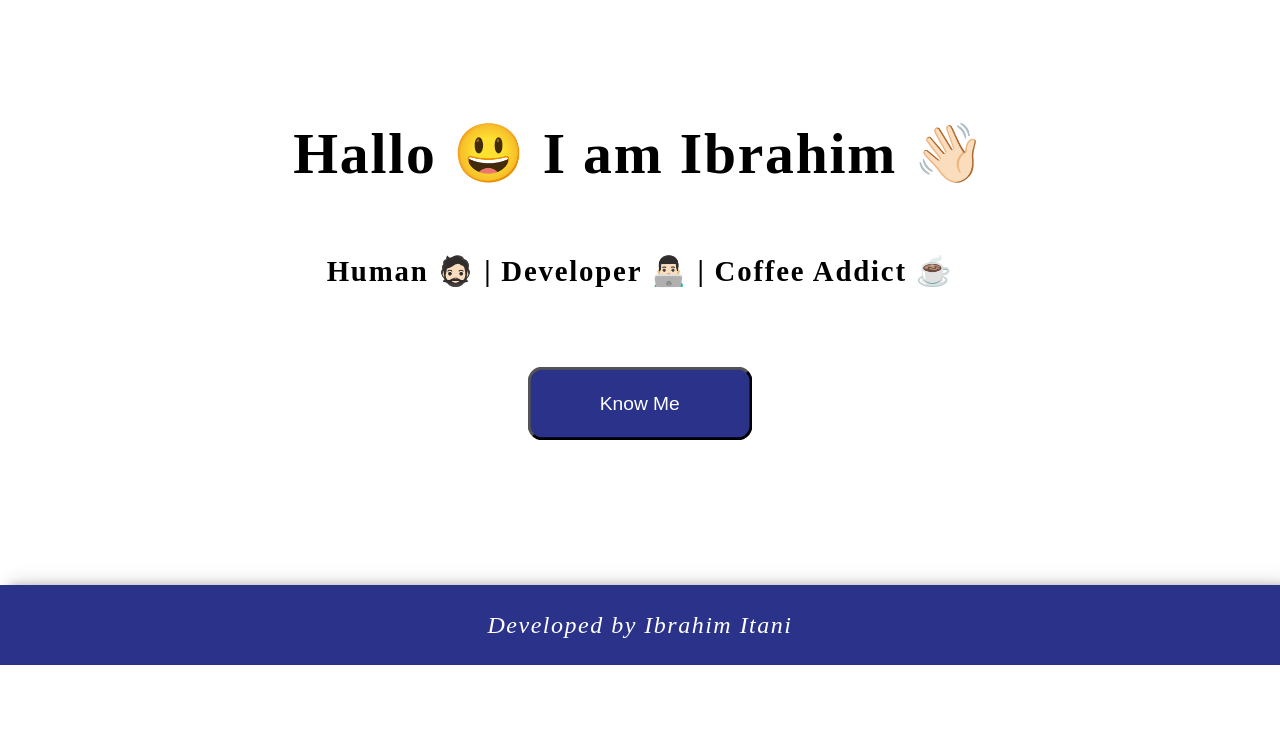
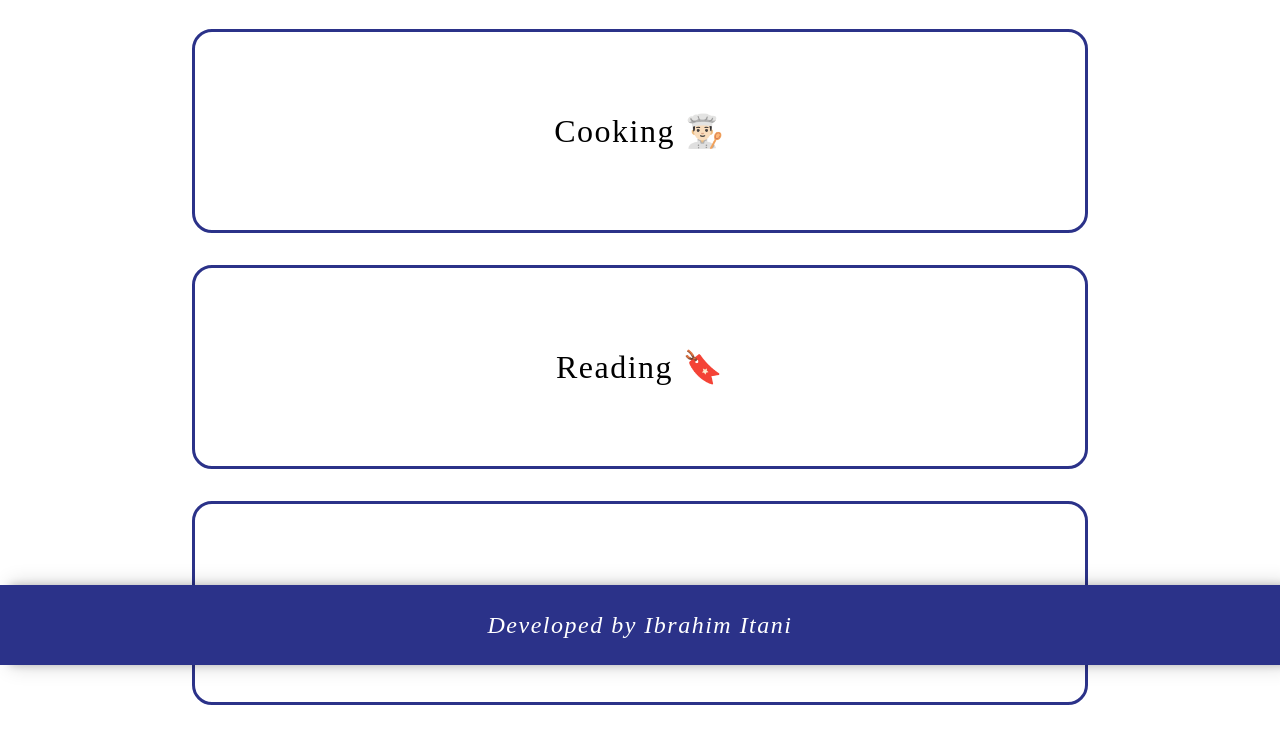
Before and after one commit to Burnabaso/my-portfolio, a plain HTML site: page pages/hobbies.html in a window 1280 px wide. Shown: the part 135-872 px from the top of the page. Before the commit the page ends 800 px from the top, so only its background shows below. Drawn offline with Linux system fonts and the light colour scheme.

Commit message:
Finalize Hobbies page design

```diff
--- a/pages/hobbies.html
+++ b/pages/hobbies.html
@@ -23,13 +23,14 @@
       </nav>
     </div>
     <div class="landing-content">
-      <div id="hero-content">
-        <h1>Hallo 😃 I am Ibrahim 👋🏻</h1>
-        <p>Human 🧔🏻 | Developer 👨🏻‍💻 | Coffee Addict ☕</p>
-      </div>
-      <a href="/pages/about.html">
-        <button type="button">Know Me</button>
-      </a>
+      <table>
+        <tr>
+          <td>Table Tennis 🏓</td>
+          <td>Cooking 👨🏻‍🍳</td>
+          <td>Reading 🔖</td>
+          <td>Running 🏃🏻</td>
+        </tr>
+      </table>
     </div>
     <div class="footer-section">
       <em>Developed by Ibrahim Itani</em>
--- a/styles/hobbies-style.css
+++ b/styles/hobbies-style.css
@@ -3,3 +3,20 @@
     color: #2b3289;
     border-radius: 10px;
 }
+table{
+    border-collapse: collapse;
+    width: 70%;
+}
+tr{
+    display: flex;
+    flex-direction: column;
+    text-align: center;
+    justify-content: center;
+}
+td{
+    padding: 5rem 0;
+    margin-bottom: 2rem;
+    border: 3px solid #2b3289;
+    font-size: 2rem;
+    border-radius: 20px;
+}
```
